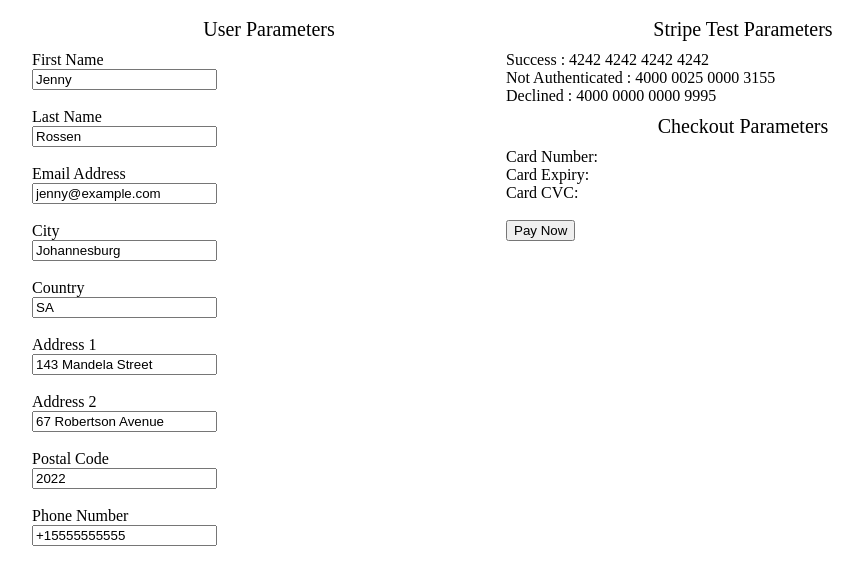
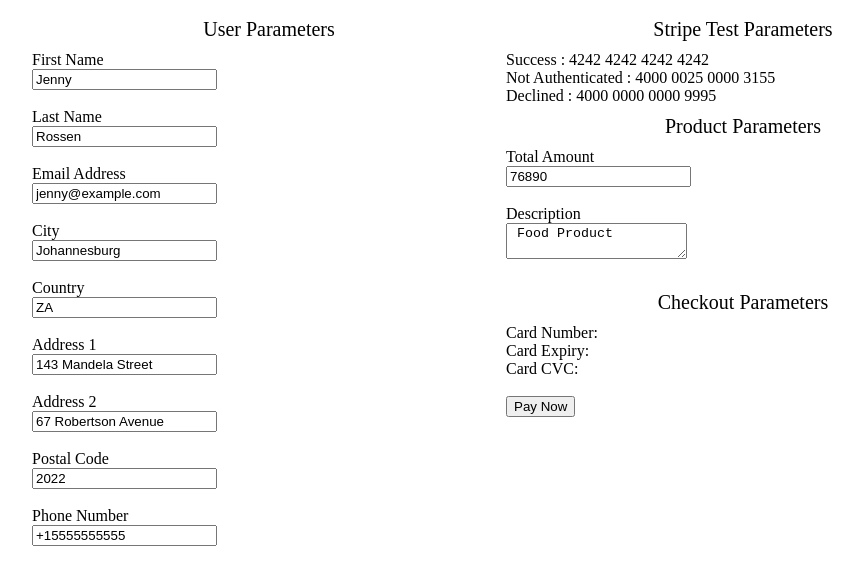
Before and after one commit to smthubakgale/PHP-Stripe-Payment, a plain HTML site: page index.html in a window 1280 px wide. Shown: the whole page, without its empty margins (134-997 px from the left). Drawn offline with Linux system fonts and the light colour scheme; a script that the page names is missing.

Commit message:
Update index.html

```diff
--- a/index.html
+++ b/index.html
@@ -27,7 +27,7 @@
                 <label> City </label><br/>
                 <input id="cty" type="text" placeholder="City" value="Johannesburg" /> <br/><br/>
                 <label> Country </label><br/>
-                <input id="cntry" type="text" placeholder="Country" value="SA" /> <br/><br/>
+                <input id="cntry" type="text" placeholder="Country" value="ZA" readonly="true" /> <br/><br/>
                 <label> Address 1 </label><br/>
                 <input id="add1" type="text" placeholder="Address 1" value="143 Mandela Street" /> <br/><br/>
                 <label> Address 2 </label><br/>
@@ -48,7 +48,16 @@
                 Not Authenticated : 4000 0025 0000 3155<br/>
                 Declined : 4000 0000 0000 9995<br/>
             </div>
+            <div style="text-align:center; padding:10px; font-size:20px;">
+                Product Parameters
+            </div>
+            <div  style="margin:auto;">
+                <label> Total Amount </label><br/>
+                <input id="amnt" type="number" placeholder="Amount" value="76890" /> <br/><br/>
+                <label> Description </label><br/>
+                <textarea id="dscr" type="text" placeholder="Description" > Food Product </textarea> <br/><br/>
 
+            </div>
             <div style="text-align:center; padding:10px; font-size:20px;">
                 Checkout Parameters
             </div>
```
